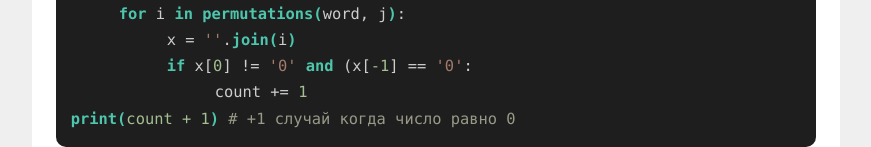
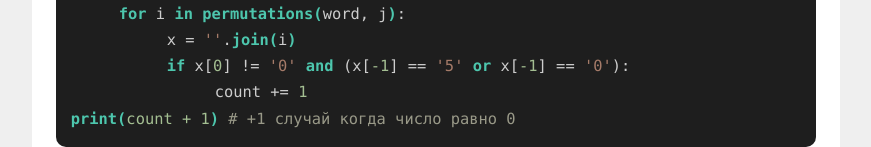
Before and after one commit to Aleks-coder/Aleks-coder.github.io, a plain HTML site: page lessons/lesson12_theory.html in a window 1280 px wide. Shown: the part 3115-3262 px from the top of the page, without its empty margins (119-990 px from the left). Drawn offline with Linux system fonts and the light colour scheme.

Commit message:
Update lesson12_theory.html

```diff
--- a/lessons/lesson12_theory.html
+++ b/lessons/lesson12_theory.html
@@ -120,7 +120,7 @@
 									<span class="python-func">for </span><span class="python-var">j </span><span class="python-func">in range(</span><span class="python-number">1</span><span class="python-var">, </span><span class="python-number">11</span><span class="python-func">)</span><span class="python-var">:</span><br>
 									<span class="python-func ps-5">for </span><span class="python-var">i </span><span class="python-func">in permutations(</span><span class="python-var">word, j</span><span class="python-func">)</span><span class="python-var">:</span><br>
 									<span class="ps-5"></span><span class="python-var ps-5">x = </span>''<span class="python-var">.</span><span class="python-func">join(</span><span class="python-var">i</span><span class="python-func">)</span><br>
-									<span class="ps-5"></span><span class="python-func ps-5">if </span><span class="python-var">x[</span><span class="python-number">0</span><span class="python-var">] != </span>'0'<span class="python-func"> and </span><span class="python-var">(x[</span><span class="python-number">-1</span><span class="python-var">] == </span>'0'<span class="python-var">:</span><br>
+									<span class="ps-5"></span><span class="python-func ps-5">if </span><span class="python-var">x[</span><span class="python-number">0</span><span class="python-var">] != </span>'0'<span class="python-func"> and </span><span class="python-var">(x[</span><span class="python-number">-1</span><span class="python-var">] == </span>'5'<span class="python-func"> or</span><span class="python-var"> x[</span><span class="python-number">-1</span><span class="python-var">] == </span>'0'<span class="python-var">):</span><br>
 									<span class="ps-5"></span><span class="ps-5"></span><span class="python-var ps-5">count += </span><span class="python-number">1</span><br>
 									<span class="python-func">print(</span><span class="python-number">count + </span><span class="python-number">1</span><span class="python-func">)</span><span class="code-comment"> # +1 случай когда число равно 0</span>
 								</code>
```
